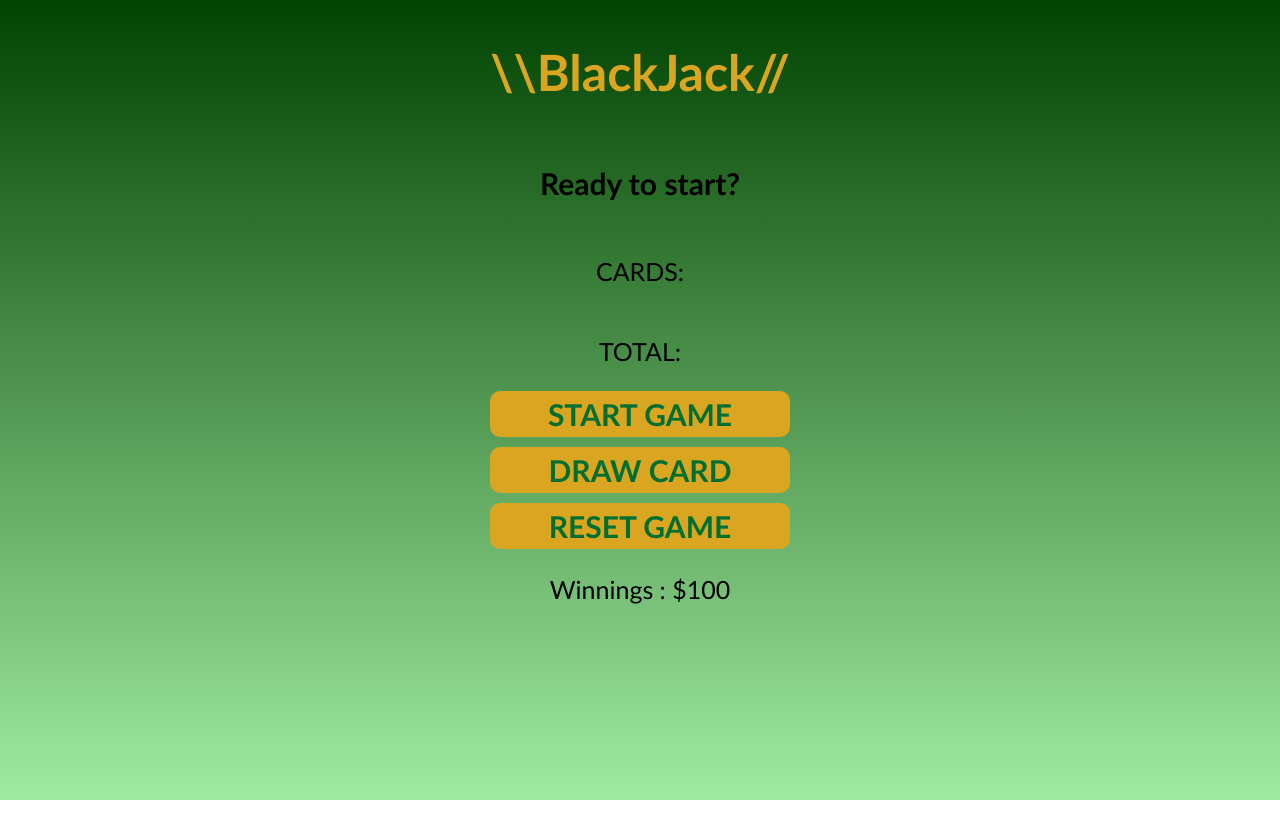
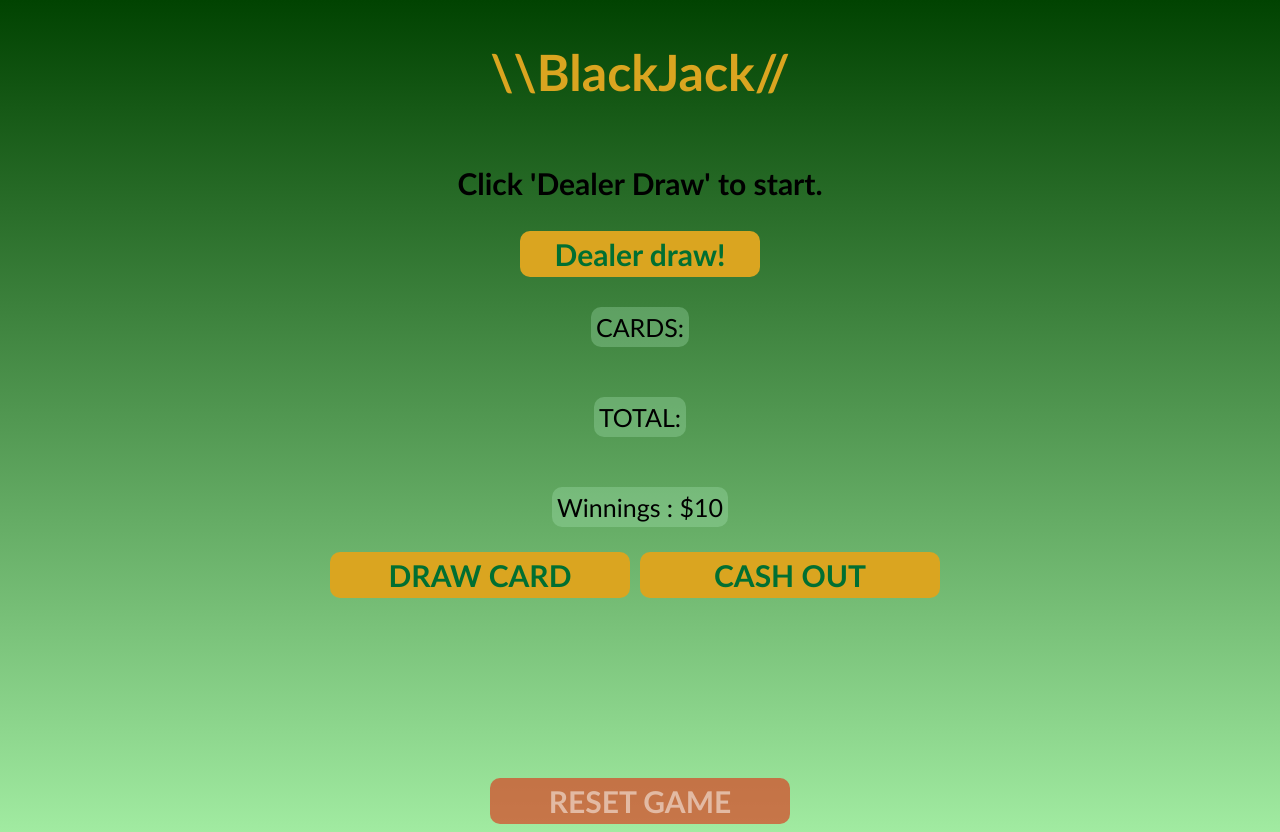
Before and after one commit to Jgetch/blackjack-js, a plain HTML site: page index.html in a window 1280 px wide. Before the commit the page ends 800 px from the top, so only its background shows below. Drawn offline with Linux system fonts and the light colour scheme.

Commit message:
added cashout function

```diff
--- a/index.html
+++ b/index.html
@@ -4,13 +4,17 @@
   </head>
   <body>
     <h1>\\BlackJack//</h1>
-    <h3 id="message-el">Ready to start?</h3>
+    <h3 id="message-el">Click 'Dealer Draw' to start.</h3>
+    <button id="start-game" onclick="startGame()">Dealer draw!</button>
     <p id="cards-el">CARDS:</p>
     <p id="sum-el">TOTAL:</p>
-    <button id="start-game" onclick="startGame()">START GAME</button>
-    <button id="new-card" onclick="newCard()">DRAW CARD</button>
+    <p id="player-el"></p>
+    <div class="buttons">
+      <button id="new-card" onclick="newCard()">DRAW CARD</button>
+      <button id="cash-out" onclick="cashOut()">CASH OUT</button>
+    </div>
+    <h4 id="cash-amount"></h4>
     <button id="reset" onclick="resetGame()">RESET GAME</button>
-    <p id="player-el"></p>
     <script src="index.js"></script>
   </body>
 </html>
--- a/index.js
+++ b/index.js
@@ -3,11 +3,12 @@ let messageEl = document.getElementById("message-el");
 let sumEl = document.querySelector("#sum-el");
 let cardsEl = document.getElementById("cards-el");
 let playerEl = document.getElementById("player-el");
-
+let cashEl = document.getElementById("cash-amount");
+let cashOutAmount = 0;
 let cards = [];
 let player = {
   name: "Winnings",
-  chips: 100,
+  chips: 10,
   chipCount: function (hasBlackJack, isAlive) {
     if (hasBlackJack === true) {
       this.chips += 10;
@@ -58,7 +59,7 @@ function renderGame() {
     player.chipCount(hasBlackJack);
     playerEl.textContent = `${player.name} : $${player.chips}`;
   } else {
-    message = "You're out of the game!";
+    message = "Better luck next time!";
     isAlive = false;
     player.chipCount(isAlive);
     playerEl.textContent = `${player.name} : $${player.chips}`;
@@ -79,3 +80,16 @@ function newCard() {
 function resetGame() {
   location.reload();
 }
+
+function cashOut() {
+  if (sum >= 0) {
+    cashOutAmount += player.chips;
+    cashEl.textContent = `You have banked: $${cashOutAmount}`;
+    player.chips = 0;
+    playerEl.textContent = `${player.name} : $${player.chips}`;
+  }
+  if (cashOutAmount < 0) {
+    cashEl.textContent = `You owe the table: $${Math.abs(cashOutAmount)}`;
+    playerEl.textContent = `${player.name} : $${player.chips}`;
+  }
+}
--- a/styles.css
+++ b/styles.css
@@ -1,3 +1,7 @@
+* {
+  box-sizing: border-box;
+}
+
 body {
   font-family: "Gill Sans", "Gill Sans MT";
   background-image: linear-gradient(rgb(1, 67, 1), rgb(161, 235, 161));
@@ -22,11 +26,15 @@ h3 {
 
 p {
   font-size: 25px;
+  border: solid none 1px;
+  padding: 5px;
+  border-radius: 10px;
+  background-color: rgba(173, 230, 186, 0.302);
 }
 
 #start-game {
   color: #016f32;
-  width: 300px;
+  width: 240px;
   background: goldenrod;
   padding-top: 5px;
   padding-bottom: 5px;
@@ -42,12 +50,21 @@ p {
   box-shadow: 0 0 5px wheat;
 }
 
+h4 {
+  font-size: 30px;
+}
+
+.buttons {
+  display: flex;
+}
+
 #new-card {
   padding-top: 5px;
+  margin-right: 10px;
+  display: inline-block;
   color: #016f32;
   width: 300px;
   background: goldenrod;
-  margin-top: 5px;
   padding-bottom: 5px;
   font-weight: bold;
   font-family: "Gill Sans", "Gill Sans MT", Calibri, "Trebuchet MS", sans-serif;
@@ -60,12 +77,31 @@ p {
   box-shadow: 0 0 5px wheat;
 }
 
-#reset {
+#cash-out {
   padding-top: 5px;
+  margin-right: 10px;
+  display: inline-block;
   color: #016f32;
   width: 300px;
   background: goldenrod;
-  margin-top: 10px;
+  padding-bottom: 5px;
+  font-weight: bold;
+  font-family: "Gill Sans", "Gill Sans MT", Calibri, "Trebuchet MS", sans-serif;
+  border: none;
+  font-size: 30px;
+  border-radius: 10px;
+}
+
+#cash-out:hover {
+  box-shadow: 0 0 5px wheat;
+}
+
+#reset {
+  padding-top: 5px;
+  color: #ffffff80;
+  width: 300px;
+  background: rgba(218, 63, 32, 0.673);
+  margin-top: 100px;
   padding-bottom: 5px;
   font-weight: bold;
   font-family: "Gill Sans", "Gill Sans MT", Calibri, "Trebuchet MS", sans-serif;
@@ -77,3 +113,10 @@ p {
 #reset:hover {
   box-shadow: 0 0 5px wheat;
 }
+
+#message-el {
+  text-align: center;
+  font-weight: 600;
+  display: flex;
+  flex: auto;
+}
```
